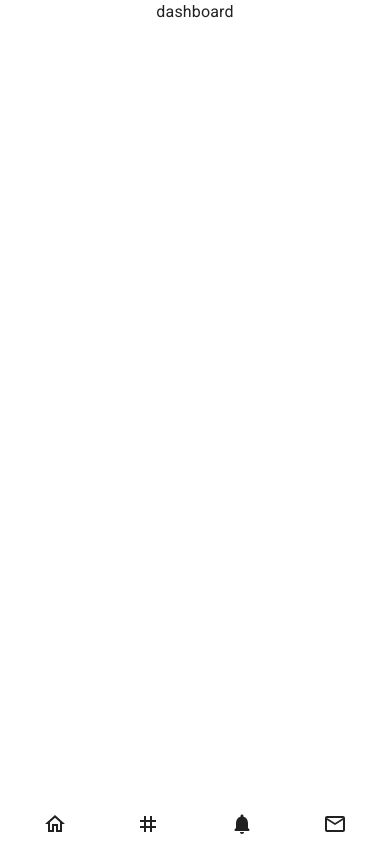
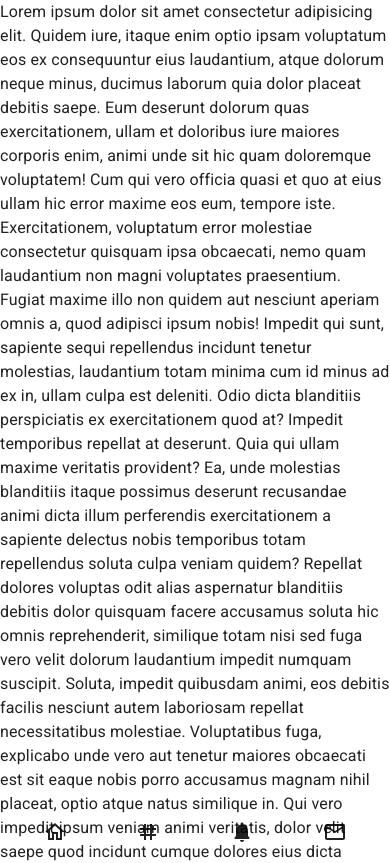
Before and after one commit to rejoanahmed/fullstack-project-next, a Next.js app: page /notifications in a window 390 px wide. Shown: the top 863 px of the page. Built offline with nearby package versions, Linux system fonts and the light colour scheme.

Commit message:
fixed responsiveness

```diff
--- a/components/higherLevelComp/Feed/Feed.tsx
+++ b/components/higherLevelComp/Feed/Feed.tsx
@@ -1,7 +1,22 @@
+import { useRouter } from "next/router";
 import React from "react";
-
+import SearchIcon from "@mui/icons-material/Search";
 function Feed() {
-  return <div className="w-80 flex-shrink-0 md:block hidden">Feed</div>;
+  const { route } = useRouter();
+  return (
+    <div
+      className={`w-80 flex-shrink-0 md:${
+        route === "messages" ? "hidden" : "block"
+      } hidden`}
+    >
+      <div className="flex px-2 py-1">
+        <div>
+          <SearchIcon />
+        </div>
+        <input type="text" />
+      </div>
+    </div>
+  );
 }
 
 export default Feed;
--- a/components/higherLevelComp/navbar/TwitterNavBar.tsx
+++ b/components/higherLevelComp/navbar/TwitterNavBar.tsx
@@ -15,8 +15,8 @@ const MoreStyledIcon = styled(MoreHorizIcon)`
 function TwitterNavBar() {
   const [moreClicked, setMoreClicked] = useState(false);
   return (
-    <div className="lg:w-56 sm:w-fit sm:h-screen sm:relative fixed bottom-0 left-0 right-0 p-2">
-      <aside className="hidden sm:block">
+    <div className="lg:w-52 sm:w-fit sm:relative px-2 fixed bottom-0 right-0 left-0">
+      <aside className="hidden h-screen sm:block sticky top-0">
         <div className="p-2 hover:bg-slate-300 rounded-full w-fit">
           <TwitterIcon color="primary" />
         </div>
--- a/components/layouts/primary/PrimaryLayout.tsx
+++ b/components/layouts/primary/PrimaryLayout.tsx
@@ -6,7 +6,123 @@ function PrimaryLayout({ children }) {
   return (
     <div className="relative flex justify-center">
       <TwitterNavBar />
-      <main className="max-w-xl">{children}</main>
+      <main className="max-w-xl">
+        <p>
+          Lorem ipsum dolor sit amet consectetur adipisicing elit. Quidem iure,
+          itaque enim optio ipsam voluptatum eos ex consequuntur eius
+          laudantium, atque dolorum neque minus, ducimus laborum quia dolor
+          placeat debitis saepe. Eum deserunt dolorum quas exercitationem, ullam
+          et doloribus iure maiores corporis enim, animi unde sit hic quam
+          doloremque voluptatem! Cum qui vero officia quasi et quo at eius ullam
+          hic error maxime eos eum, tempore iste. Exercitationem, voluptatum
+          error molestiae consectetur quisquam ipsa obcaecati, nemo quam
+          laudantium non magni voluptates praesentium. Fugiat maxime illo non
+          quidem aut nesciunt aperiam omnis a, quod adipisci ipsum nobis!
+          Impedit qui sunt, sapiente sequi repellendus incidunt tenetur
+          molestias, laudantium totam minima cum id minus ad ex in, ullam culpa
+          est deleniti. Odio dicta blanditiis perspiciatis ex exercitationem
+          quod at? Impedit temporibus repellat at deserunt. Quia qui ullam
+          maxime veritatis provident? Ea, unde molestias blanditiis itaque
+          possimus deserunt recusandae animi dicta illum perferendis
+          exercitationem a sapiente delectus nobis temporibus totam repellendus
+          soluta culpa veniam quidem? Repellat dolores voluptas odit alias
+          aspernatur blanditiis debitis dolor quisquam facere accusamus soluta
+          hic omnis reprehenderit, similique totam nisi sed fuga vero velit
+          dolorum laudantium impedit numquam suscipit. Soluta, impedit quibusdam
+          animi, eos debitis facilis nesciunt autem laboriosam repellat
+          necessitatibus molestiae. Voluptatibus fuga, explicabo unde vero aut
+          tenetur maiores obcaecati est sit eaque nobis porro accusamus magnam
+          nihil placeat, optio atque natus similique in. Qui vero impedit ipsum
+          veniam animi veritatis, dolor velit saepe quod incidunt cumque dolores
+          eius dicta praesentium dolorum. Voluptatem est quos provident quia!
+          Reiciendis, ab. Eaque distinctio natus quia voluptates, ducimus rem
+          asperiores blanditiis quam saepe nostrum recusandae dolor sint ipsum
+          quae cumque accusamus. Placeat beatae maxime quis minima alias
+          eligendi corporis, tempore id iusto doloremque praesentium officiis
+          quisquam eveniet neque rem? Nobis, nisi veritatis? Tenetur, laboriosam
+          placeat doloremque, deleniti ut illum saepe id enim laudantium magni
+          esse similique delectus exercitationem labore ipsum quam debitis?
+          Recusandae nam eos sit perferendis tenetur reprehenderit placeat magni
+          maiores molestias facilis vel et, laborum optio? Laborum modi
+          voluptatem ex, delectus asperiores dolores molestias reprehenderit
+          neque omnis illum sapiente incidunt, et ducimus placeat rem maiores
+          quidem, adipisci fugit ad tenetur exercitationem enim id? Sint
+          necessitatibus nemo beatae itaque quas quibusdam, quae laudantium illo
+          quasi neque voluptatum natus! Consequatur delectus neque dolore
+          facilis rerum deleniti dicta error laborum illum exercitationem nisi
+          voluptate et libero minus maiores doloribus repellat, tempore vitae
+          aperiam voluptatum enim numquam corrupti nesciunt aliquid? Adipisci
+          quasi earum corporis, ut aliquam, quis itaque deserunt nobis in
+          quidem, consequatur magni eligendi. Iste esse sint consequatur,
+          exercitationem vero vitae eligendi magni facilis odio suscipit velit
+          beatae, nihil neque molestias sit qui consectetur, error cum itaque
+          recusandae molestiae deserunt. Recusandae obcaecati quibusdam ut sunt
+          quasi. Fuga, suscipit magnam? Impedit quos itaque quis fugiat dolorum
+          odio architecto quisquam saepe possimus esse voluptatibus, cumque sed
+          tenetur deserunt! Vel maxime qui neque consequuntur temporibus unde
+          cupiditate odit asperiores ullam, est blanditiis corporis laborum
+          magni pariatur assumenda animi modi natus voluptas iusto nemo illo et
+          debitis id non? Sapiente repellat libero voluptas totam ipsum iusto
+          sunt commodi, rem ipsa autem quia alias quos quae in rerum dolorem
+          quam tenetur reiciendis ab. Quisquam sequi consequatur temporibus
+          atque doloremque, similique necessitatibus? Ex, magni! In impedit
+          quaerat repellat mollitia ab ex qui nihil suscipit vel ut odio
+          laboriosam distinctio dicta, expedita aliquid cum temporibus harum,
+          voluptatum ipsam repudiandae. Illum omnis, aliquid laudantium cumque
+          explicabo modi, nulla quasi at eligendi tempore magnam, eaque
+          aspernatur ut itaque autem eius labore suscipit soluta quo facilis
+          optio! Beatae amet odit veniam ad, praesentium ducimus culpa, maiores
+          aut et, totam consequatur illo rem incidunt non ipsum distinctio
+          earum! Quasi sunt est ut expedita rerum non doloribus fuga asperiores
+          pariatur dolorum ipsam quam exercitationem voluptatem ipsum dolores
+          animi, tempore, veritatis sit harum natus quia accusamus maiores totam
+          modi. Molestiae cupiditate quibusdam optio aliquid quo doloribus
+          aperiam dignissimos repellendus laudantium aspernatur asperiores vitae
+          eligendi voluptate rerum, voluptatum qui eos cum. Culpa tempore qui
+          obcaecati voluptas pariatur aliquid quibusdam magnam laudantium
+          consequuntur vitae voluptatem ab harum eveniet omnis accusamus hic
+          numquam suscipit consectetur, quas repellat? Fugit ratione, excepturi
+          libero pariatur eos tempore doloremque aperiam rem? Quia ad at
+          excepturi similique rem quod doloribus nihil nostrum perspiciatis,
+          quis sapiente facilis est beatae repellendus aliquid debitis a enim
+          fugiat ea? Nihil aperiam consequuntur eum officia tenetur eos,
+          reiciendis amet aspernatur? Impedit pariatur beatae maiores neque sunt
+          reprehenderit quae expedita id, animi ipsa error architecto, ipsum
+          perspiciatis corrupti incidunt quam exercitationem consequuntur culpa
+          repudiandae quasi saepe eius provident tenetur? Eligendi repellat
+          fugit incidunt at, soluta neque nam quia, minus natus, aliquid qui aut
+          quis quos molestias magnam odit illo obcaecati a reprehenderit
+          perferendis similique? Animi nam quisquam ipsa qui, error assumenda
+          laborum. Laboriosam aut quas vero ipsa id dolores nisi ex consequuntur
+          ducimus recusandae obcaecati inventore impedit libero distinctio iusto
+          ratione, neque reiciendis non nam sint quod delectus. Nulla, modi
+          reprehenderit fugiat ipsam nesciunt iure sapiente, consequatur
+          laboriosam culpa, amet dolorum consectetur rem! Magni non suscipit
+          tenetur, aliquam culpa ullam nobis. Vel voluptate officiis modi
+          doloribus ducimus velit impedit libero aliquam. Culpa, aperiam? Harum
+          labore excepturi repellendus, debitis praesentium veritatis! Beatae
+          iure necessitatibus accusantium. Labore eligendi natus possimus dolor
+          at ab omnis voluptatibus voluptas similique cumque veritatis quos,
+          eveniet optio ipsa excepturi minima atque inventore laudantium eos
+          harum, odio tempora, iste in. Nemo deleniti debitis, repellendus sit
+          magnam exercitationem voluptas autem, aperiam tempora iste
+          voluptatibus tempore cupiditate modi nulla iure optio? Quia tempora
+          quam facere earum libero maxime hic alias harum voluptas cupiditate
+          mollitia, eum quis unde quibusdam laudantium nisi explicabo nesciunt
+          totam accusantium quo voluptatum labore. Rerum sunt repellendus
+          aliquid, sit nostrum temporibus quae, dolores autem consequuntur,
+          distinctio exercitationem tempore aliquam possimus obcaecati incidunt
+          velit deserunt totam dolorem. Dignissimos, maxime assumenda ducimus
+          corporis culpa nemo nesciunt, consequatur hic fugit voluptate
+          quisquam. Quo enim iure, sit repellat facere atque ipsam quae quaerat
+          sequi esse aspernatur? Repellendus magni quisquam suscipit facere
+          itaque provident repellat deserunt ducimus laborum soluta nulla id
+          expedita ullam ea totam sunt corporis aut distinctio beatae, officiis
+          veritatis possimus doloribus eveniet maxime! Odio beatae esse nesciunt
+          aspernatur laudantium.
+        </p>
+        {children}
+      </main>
       <Feed />
     </div>
   );
```
